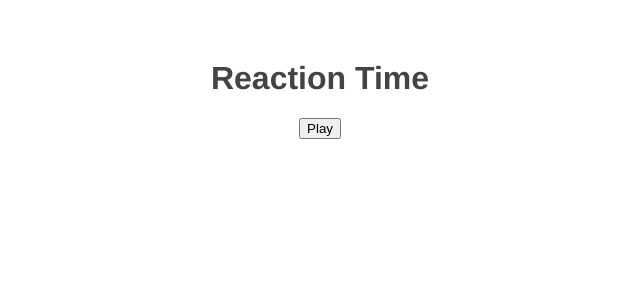
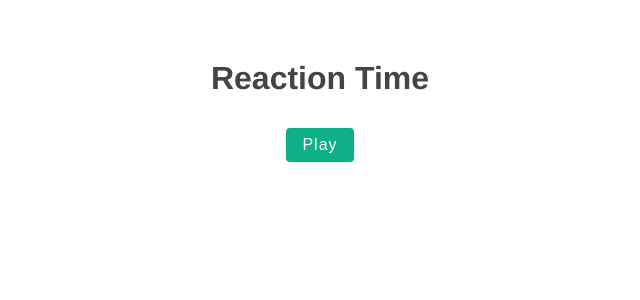
Before and after one commit to gnoul4869/reaction-timer, a Vue app: page / in a window 1280 px wide. Shown: the top 300 px of the page, without its empty margins (320-960 px from the left). Built offline with nearby package versions, Linux system fonts and the light colour scheme.

Commit message:
Implement result component

```diff
--- a/src/App.vue
+++ b/src/App.vue
@@ -43,4 +43,19 @@
     color: #444;
     margin-top: 60px;
 }
+button {
+    background: #0faf87;
+    color: white;
+    border: none;
+    padding: 8px 16px;
+    border-radius: 4px;
+    font-size: 16px;
+    letter-spacing: 1px;
+    cursor: pointer;
+    margin: 10px;
+}
+button[disabled] {
+    opacity: 0.5;
+    cursor: not-allowed;
+}
 </style>
--- a/src/components/Result.vue
+++ b/src/components/Result.vue
@@ -1,11 +1,34 @@
 <template>
     <p>Reaction time: {{ score }} ms</p>
+    <p class="rank">{{ rank }}</p>
 </template>
 
 <script>
 export default {
     props: ['score'],
+    data() {
+        return {
+            rank: null,
+        };
+    },
+    mounted() {
+        if (this.score < 100) {
+            this.rank = 'Inhuman reaction 👀';
+        } else if (this.score < 200) {
+            this.rank = "That's fast 😲";
+        } else if (this.score < 400) {
+            this.rank = 'Nice reaction 😉';
+        } else {
+            this.rank = 'Is that your fastest reaction? 😳';
+        }
+    },
 };
 </script>
 
-<style></style>
+<style>
+.rank {
+    font-size: 1.4rem;
+    color: #0faf87;
+    font-weight: bold;
+}
+</style>
```
